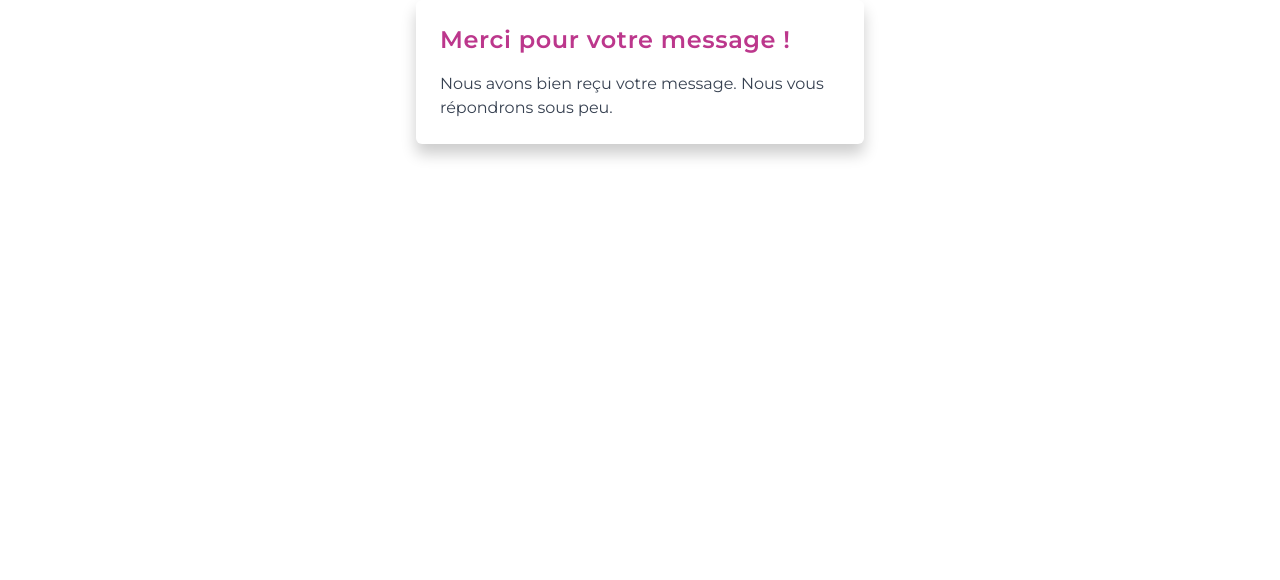
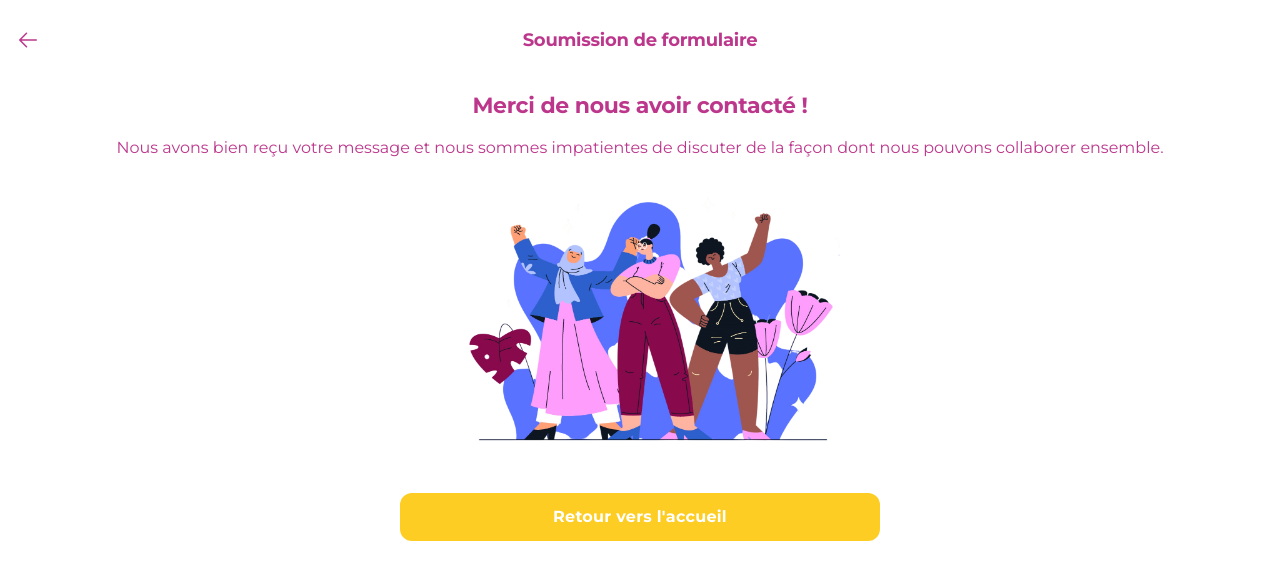
Before and after one commit to pricilliaedou/reunies-frontend, a React (Vite) app: page /succes in a window 1280 px wide. Shown: the top 580 px of the page. Built offline with nearby package versions, Linux system fonts and the light colour scheme.

Commit message:
correction route succes

```diff
--- a/src/routes/Succes.jsx
+++ b/src/routes/Succes.jsx
@@ -1,15 +1,54 @@
+import Actions from "../assets/actions.png";
+
 const Succes = () => {
   return (
-    <div
-      className='max-w-md mx-auto bg-white p-6 rounded-md mb-[120px]'
-      style={{ boxShadow: "0 10px 15px rgba(0, 0, 0, 0.2)" }}
-    >
-      <h2 className='text-2xl font-semibold mb-4 text-[#bc378c] tracking-wide'>
-        Merci pour votre message !
-      </h2>
-      <p className='text-base text-gray-700'>
-        Nous avons bien reçu votre message. Nous vous répondrons sous peu.
+    <div className='relative flex size-full h-screen flex-col bg-white group/design-root overflow-x-hidden'>
+      <div className='flex items-center bg-white p-4 pb-2 justify-between'>
+        <div
+          className='text-[#bc378c] flex size-12 shrink-0 items-center'
+          data-icon='ArrowLeft'
+          data-size='24px'
+          data-weight='regular'
+        >
+          <a href='/'>
+            <svg
+              xmlns='http://www.w3.org/2000/svg'
+              width='24px'
+              height='24px'
+              fill='currentColor'
+              viewBox='0 0 256 256'
+            >
+              <path d='M224,128a8,8,0,0,1-8,8H59.31l58.35,58.34a8,8,0,0,1-11.32,11.32l-72-72a8,8,0,0,1,0-11.32l72-72a8,8,0,0,1,11.32,11.32L59.31,120H216A8,8,0,0,1,224,128Z'></path>
+            </svg>
+          </a>
+        </div>
+        <h2 className='text-[#bc378c] text-lg font-bold leading-tight tracking-[-0.015em] flex-1 text-center pr-12'>
+          Soumission de formulaire
+        </h2>
+      </div>
+      <h1 className='text-[#bc378c] text-[22px] font-bold leading-tight tracking-[-0.015em] px-4 text-center pb-3 pt-5'>
+        Merci de nous avoir contacté !
+      </h1>
+      <p className='text-[#bc378c] text-base font-normal leading-normal pb-3 pt-1 px-4 text-center'>
+        Nous avons bien reçu votre message et nous sommes impatientes de
+        discuter de la façon dont nous pouvons collaborer ensemble.
       </p>
+
+      <div className='w-full max-w-[400px] mx-auto'>
+        <img
+          src={Actions}
+          alt='image merci'
+          className='w-full h-auto object-contain'
+        />
+      </div>
+
+      <div className='flex px-4 py-3 justify-center'>
+        <button className='flex min-w-[84px] max-w-[480px] cursor-pointer items-center justify-center overflow-hidden rounded-xl h-12 px-5 flex-1 text-base bg-[#fdcd23] text-[#ffffff] font-bold leading-normal tracking-[0.015em] '>
+          <a href='/'>
+            <span className='truncate'>Retour vers l'accueil</span>
+          </a>
+        </button>
+      </div>
     </div>
   );
 };
```
Also changed, not shown: public/contact-reunies.html (+6 -1 lines).
